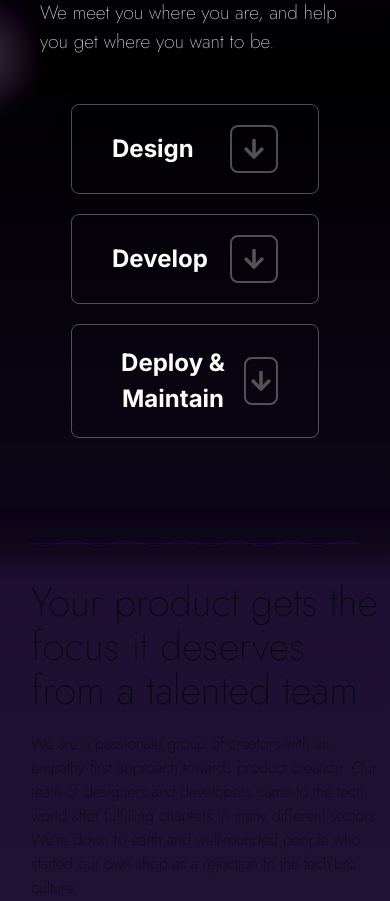
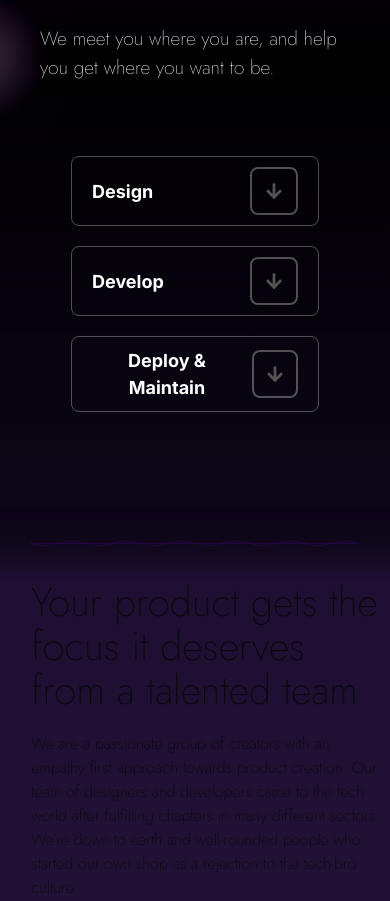
Before and after one commit to SimplyRadAppsAdmin/simply-rad-apps, a Next.js app: page / in a window 390 px wide. Shown: the part 1237-2138 px from the top of the page. Built offline with nearby package versions, Linux system fonts and the light colour scheme.

Commit message:
Update whatwedo.module.css

```diff
--- a/app/home/components/whatwedo.module.css
+++ b/app/home/components/whatwedo.module.css
@@ -145,6 +145,7 @@
 
 @media (max-width: 768px) {
   .card {
-    font-size: 24px;
+    font-size: 18px;
+    padding: 10px 20px;
   }
 }
```
